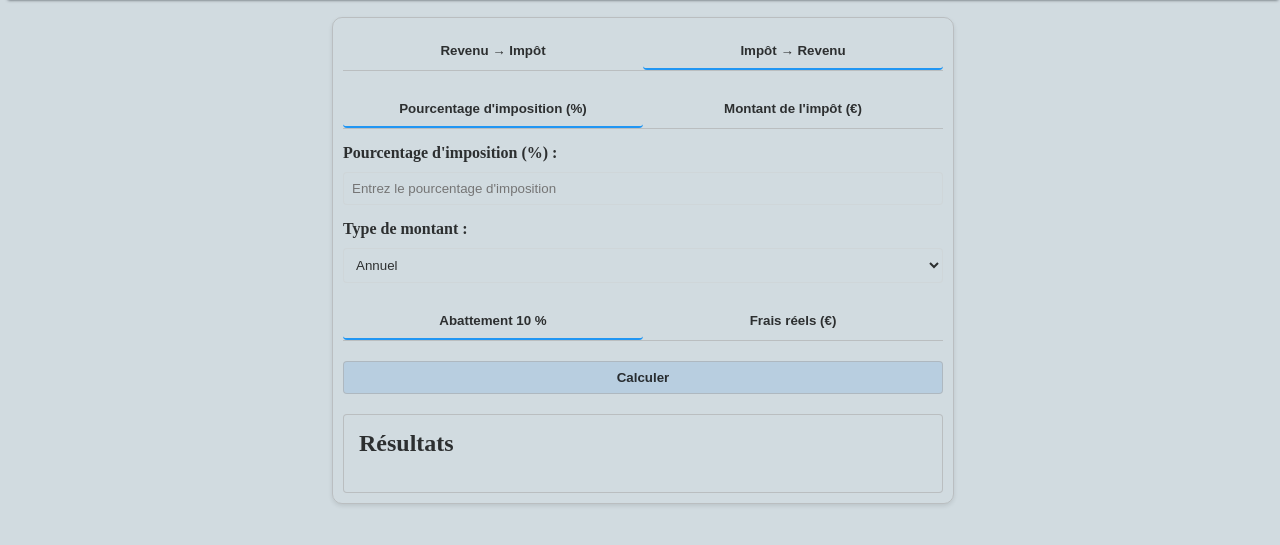
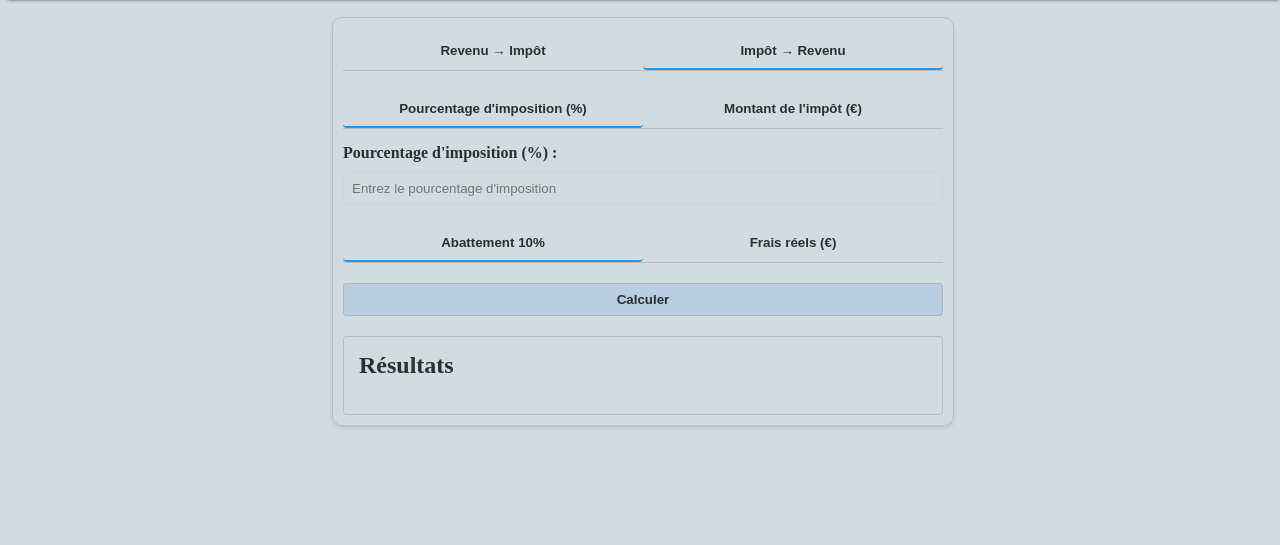
Before and after one commit to odysseu/TrancheMaster, a plain HTML site: page index.html in a window 1280 px wide. Both pictures are taken after a click on the button "Impôt → Revenu". Shown: the part 75-620 px from the top of the page. Drawn offline with Linux system fonts and the light colour scheme.

Commit message:
Corrected the tax type group behavior so it is hidden on specific menu

```diff
--- a/index.html
+++ b/index.html
@@ -89,11 +89,11 @@
                 <label for="tax-percentage-input">Pourcentage d'imposition (%) :</label>
                 <input type="number" id="tax-percentage-input" step="0.01" placeholder="Entrez le pourcentage d'imposition">
             </div>
-            <div class="input-group tax-type-group" id="tax-amount-group" style="display: none;">
+            <div class="input-group tax-type-group hidden" id="tax-amount-group">
                 <label for="tax-amount">Montant de l'impôt (€) :</label>
                 <input type="number" id="tax-amount" placeholder="Entrez le montant de l'impôt">
             </div>
-            <div class="input-group tax-type-group" id="tax-type-group">
+            <div class="input-group tax-type-group hidden" id="tax-type-group">
                 <label for="tax-type">Type de montant :</label>
                 <select id="tax-type">
                     <option value="yearly">Annuel</option>
@@ -102,7 +102,7 @@
             </div>
             <!-- Menu for 10% or charges -->
             <div class="menu">
-                <button id="abattement-reverse-btn" class="menu-btn active">Abattement 10&nbsp;%</button>
+                <button id="abattement-reverse-btn" class="menu-btn active">Abattement 10%</button>
                 <button id="fixed-charges-reverse-btn" class="menu-btn">Frais réels (€)</button>
             </div>
             <div class="input-group" id="fixed-charges-group-reverse" style="display: none;">
--- a/script.js
+++ b/script.js
@@ -73,6 +73,9 @@ document.addEventListener("DOMContentLoaded", () => {
     const taxPercentageGroup = document.getElementById("tax-percentage-group");
     const taxAmountGroup = document.getElementById("tax-amount-group");
     const taxTypeGroup = document.getElementById("tax-type-group");
+
+    // Initialize visibility on page load
+    taxTypeGroup.classList.add("hidden");
 
     taxPercentageBtn.addEventListener("click", () => {
         taxPercentageGroup.style.display = "block";
```
